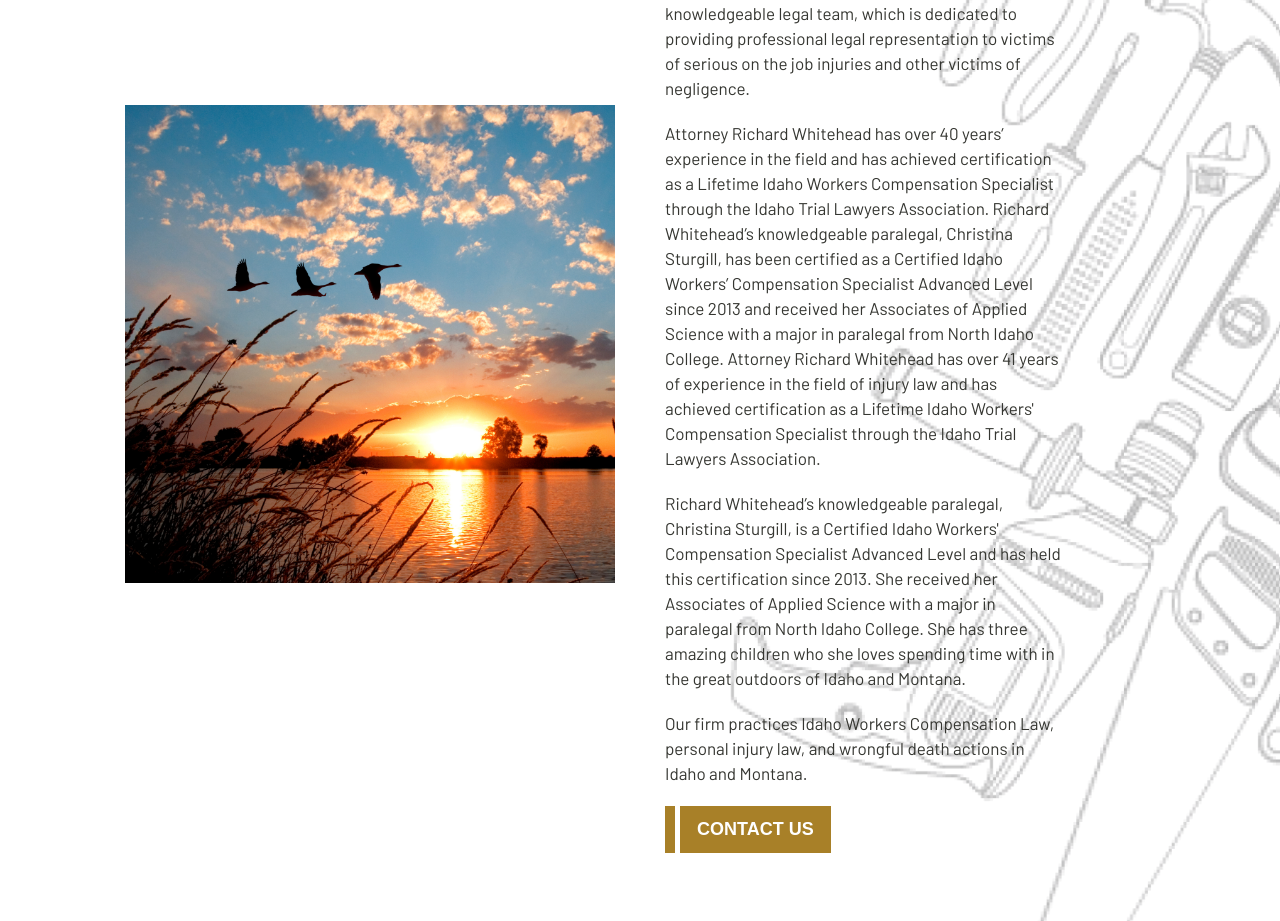
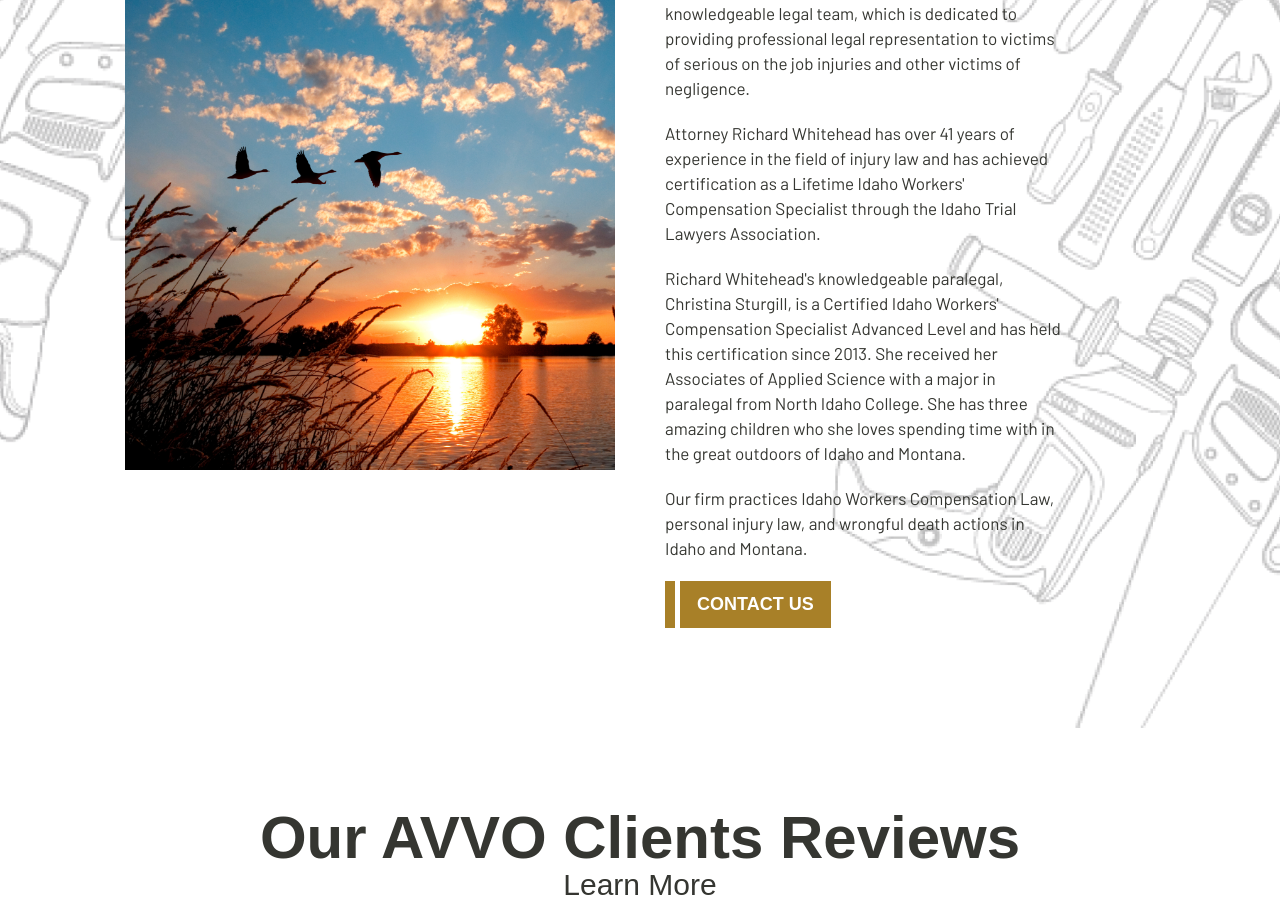
Before and after one commit to TheGeekyNinja/whiteheadlaw.net, a Vue app: page / in a window 1280 px wide. Shown: the part 2740-3661 px from the top of the page. Built offline with nearby package versions, Linux system fonts and the light colour scheme; a web font is replaced by a local one.

Commit message:
Updated about content

```diff
--- a/src/pages/Home.vue
+++ b/src/pages/Home.vue
@@ -220,21 +220,12 @@
               other victims of negligence.
             </p>
             <p>
-              Attorney Richard Whitehead has over 40 years’ experience in the
-              field and has achieved certification as a Lifetime Idaho Workers
-              Compensation Specialist through the Idaho Trial Lawyers
-              Association. Richard Whitehead’s knowledgeable paralegal,
-              Christina Sturgill, has been certified as a Certified Idaho
-              Workers’ Compensation Specialist Advanced Level since 2013 and
-              received her Associates of Applied Science with a major in
-              paralegal from North Idaho College.
-
               Attorney Richard Whitehead has over 41 years of experience in the
               field of injury law and has achieved certification as a Lifetime Idaho
               Workers' Compensation Specialist through the Idaho Trial Lawyers Association.
             </p>
             <p>
-              Richard Whitehead’s knowledgeable paralegal, Christina Sturgill, is a
+              Richard Whitehead's knowledgeable paralegal, Christina Sturgill, is a
               Certified Idaho Workers' Compensation Specialist Advanced Level and has
               held this certification since 2013. She received her Associates of Applied
               Science with a major in paralegal from North Idaho College. She has three
```
